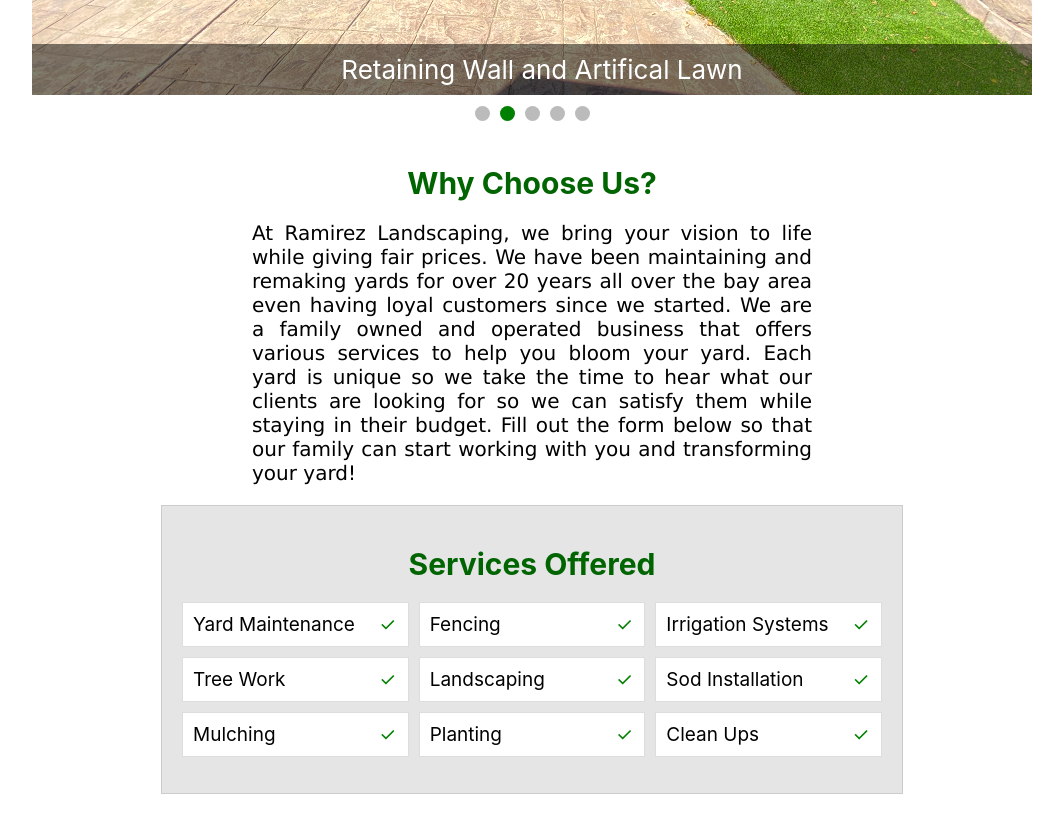
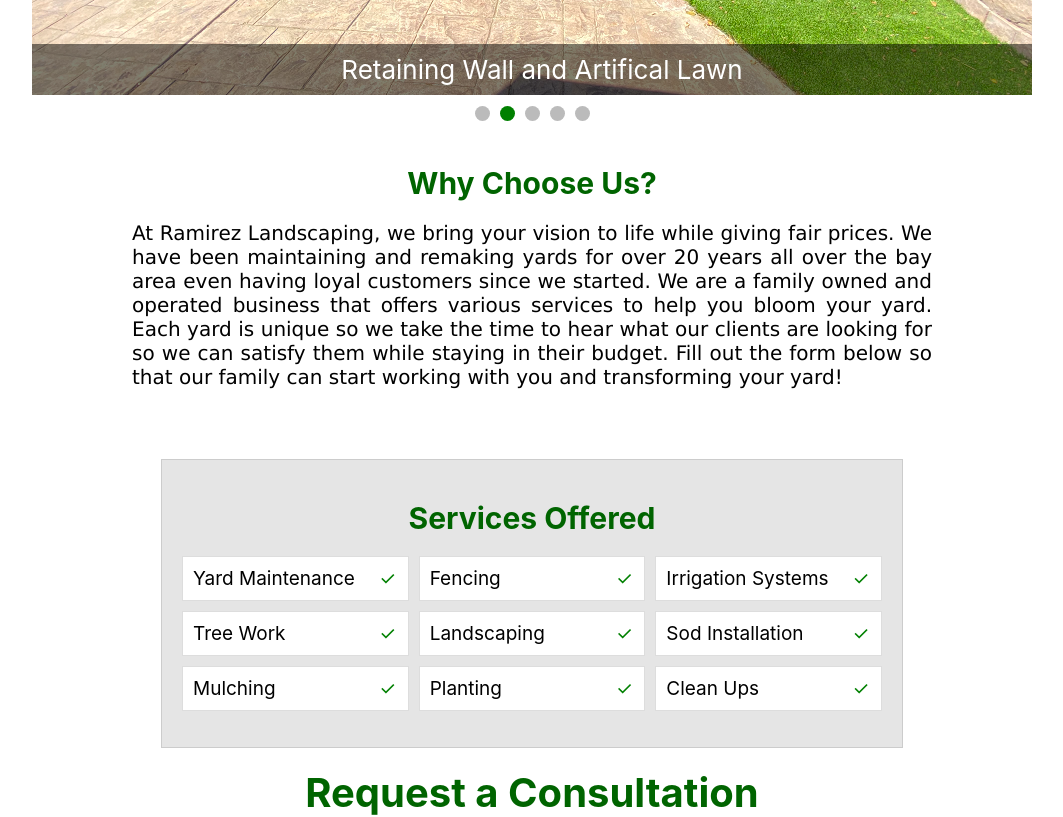
Before and after one commit to OsbaldoRamirez-create/my-app, a React (Create React App) app: page /About in a window 1280 px wide. Shown: the part 560-1377 px from the top of the page, without its empty margins (108-1171 px from the left). Built offline with nearby package versions, Linux system fonts and the light colour scheme.

Commit message:
updated padding for about info

```diff
--- a/src/Styles/AboutStyles.css
+++ b/src/Styles/AboutStyles.css
@@ -1,3 +1,8 @@
+
+.about-container{
+    display: grid;
+    justify-content: center;
+}
 
 .about-container h1{
     color: darkgreen;
@@ -6,13 +11,11 @@
 }
 
 .about-info{
-    display: flex;
-    flex-direction: column;
-    justify-content: center;
-    align-items: center;
+    margin: auto;
+    width: 800px;
+    padding-bottom: 50px;
 }
 .about-info p{
-    width:560px;
     text-align: justify;
     font-family: Verdana, Geneva, Tahoma, sans-serif;
     font-size: 20px;
```
